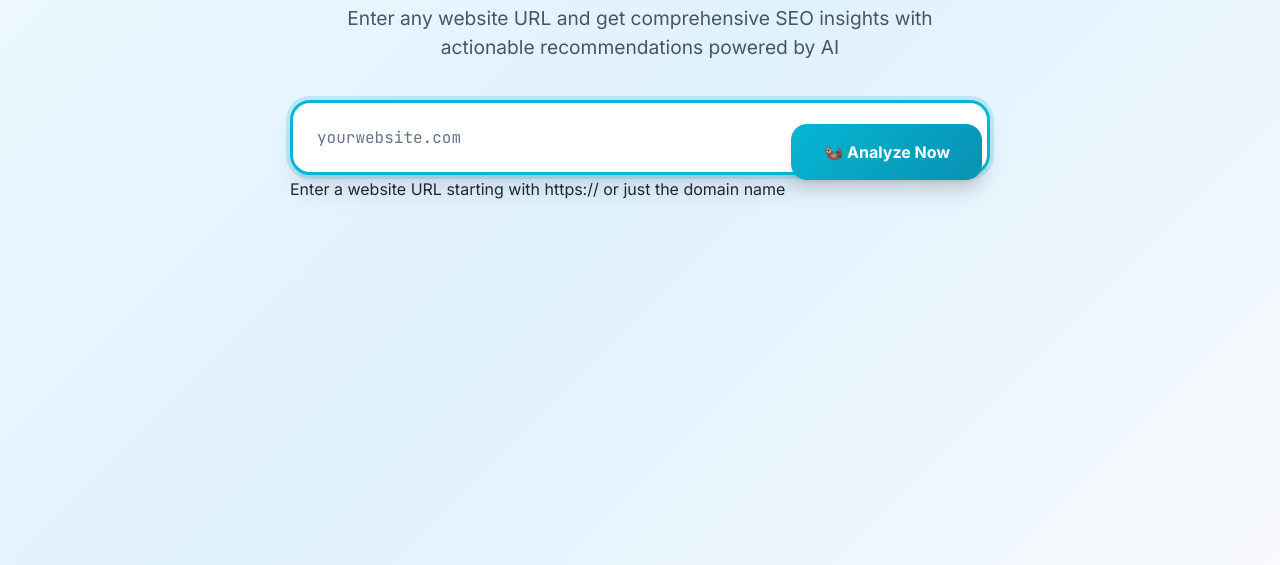
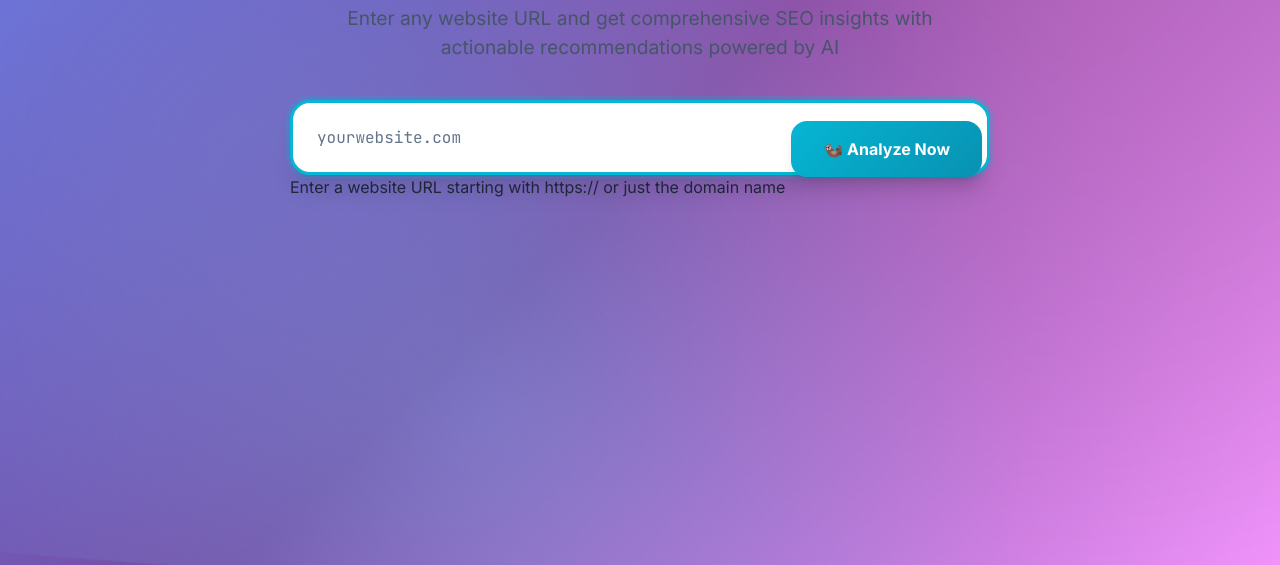
Before and after one commit to alisonlbernabe/seotter, a website: page index.html in a window 1280 px wide. Shown: the part 235-800 px from the top of the page. Drawn offline with Linux system fonts and the light colour scheme.

Commit message:
Update index.html
background

```diff
--- a/index.html
+++ b/index.html
@@ -62,14 +62,35 @@
             box-sizing: border-box;
         }
 
-        body {
-            font-family: 'Inter', -apple-system, BlinkMacSystemFont, 'Segoe UI', Roboto, sans-serif;
-            background: linear-gradient(135deg, var(--bg) 0%, #e0f2fe 50%, var(--surface-light) 100%);
-            color: var(--text);
-            min-height: 100vh;
-            line-height: 1.6;
-            overflow-x: hidden;
-        }
+       body {
+    font-family: 'Inter', -apple-system, BlinkMacSystemFont, 'Segoe UI', Roboto, sans-serif;
+    background: linear-gradient(135deg, #667eea 0%, #764ba2 50%, #f093fb 100%);
+    min-height: 100vh;
+    color: var(--text);
+    overflow-x: hidden;
+}
+
+/* Add this new animated background */
+body::before {
+    content: '';
+    position: fixed;
+    top: 0;
+    left: 0;
+    width: 100%;
+    height: 100%;
+    background:
+        radial-gradient(circle at 20% 50%, rgba(120, 119, 198, 0.3) 0%, transparent 50%),
+        radial-gradient(circle at 80% 20%, rgba(255, 119, 198, 0.3) 0%, transparent 50%),
+        radial-gradient(circle at 40% 80%, rgba(120, 200, 255, 0.3) 0%, transparent 50%);
+    animation: morphBg 20s ease-in-out infinite;
+    z-index: -1;
+}
+
+@keyframes morphBg {
+    0%, 100% { transform: scale(1) rotate(0deg); }
+    33% { transform: scale(1.1) rotate(5deg); }
+    66% { transform: scale(0.9) rotate(-5deg); }
+}
 
         .container {
             max-width: 1400px;
```
